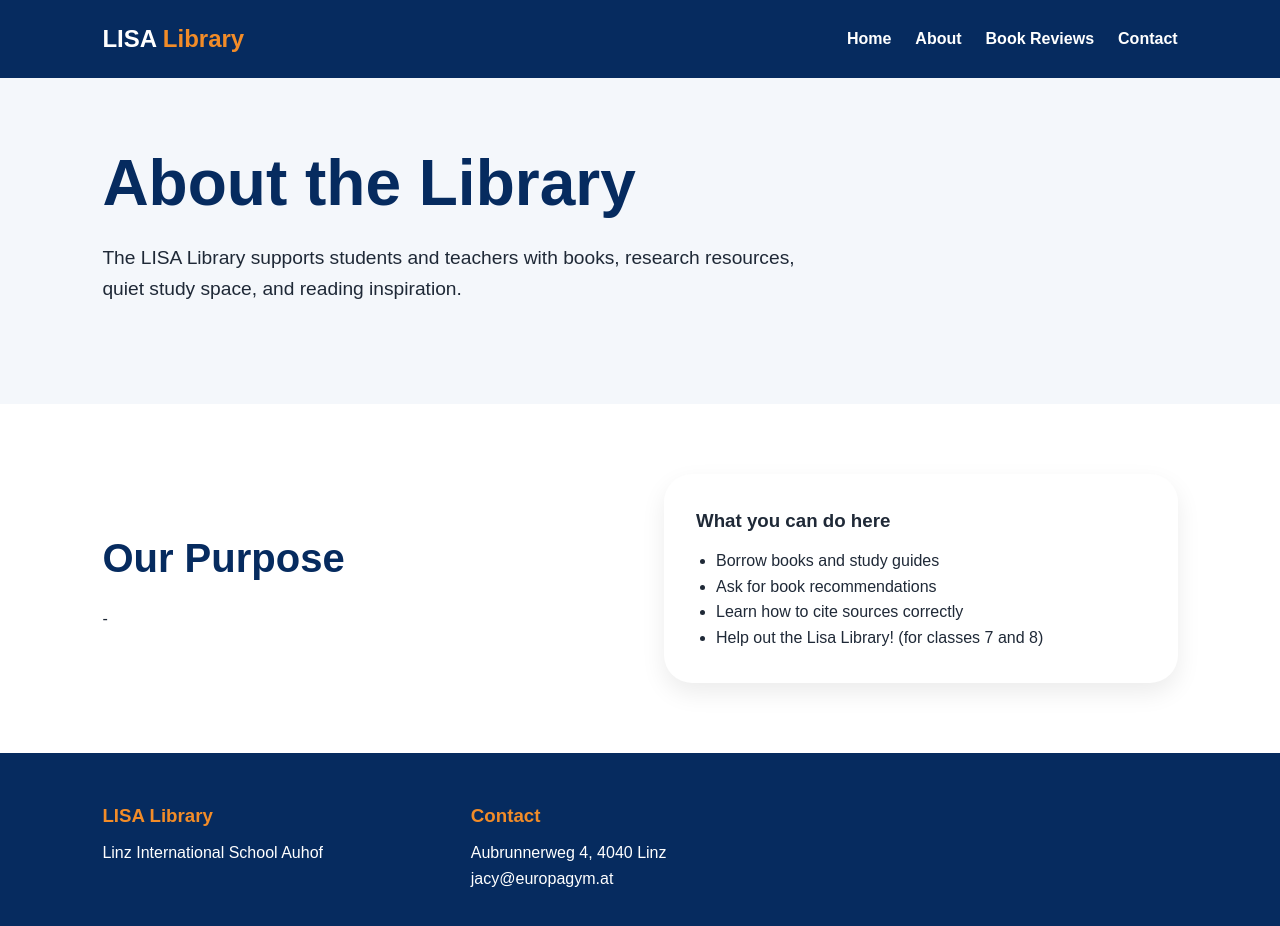
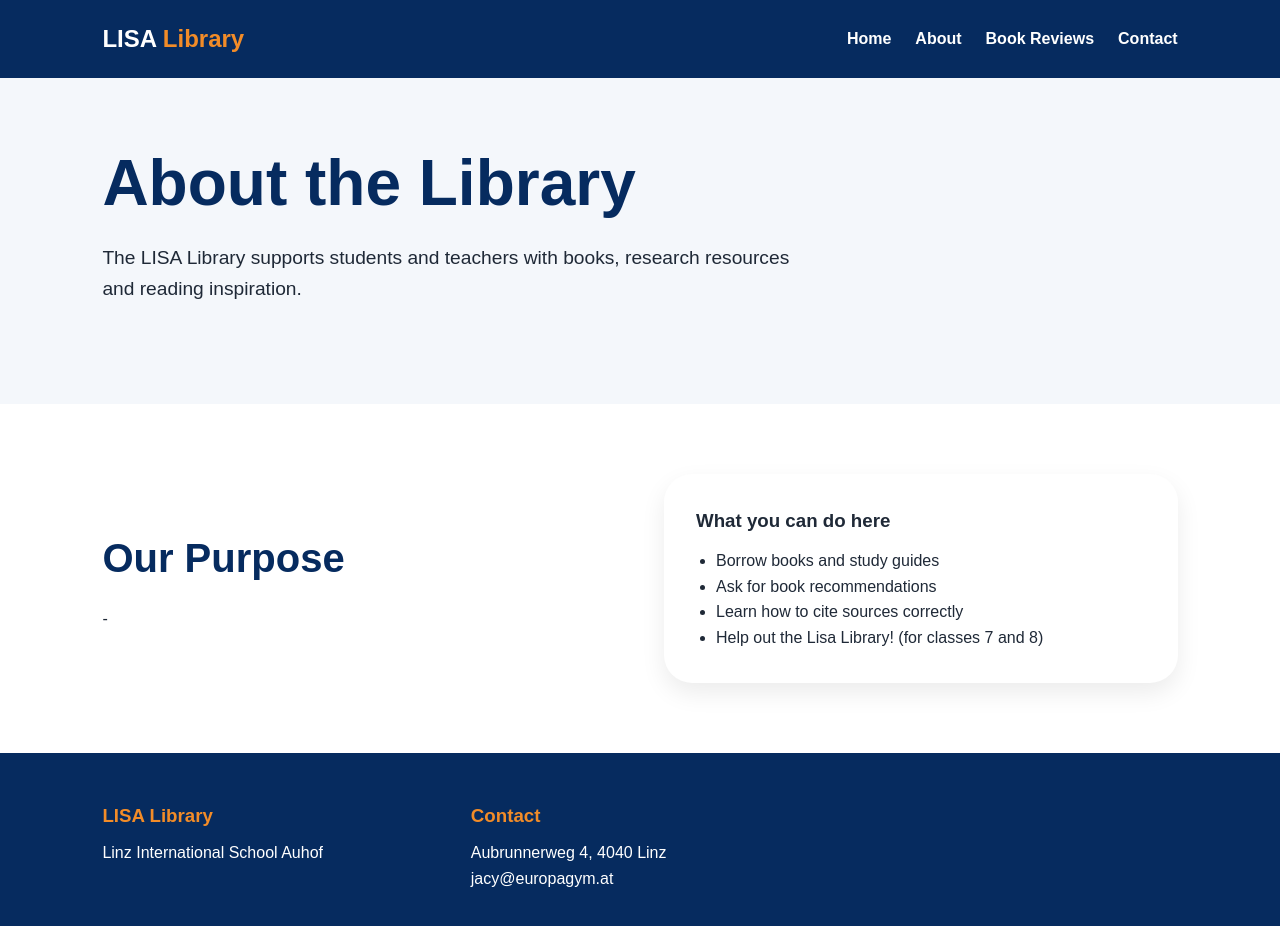
Before and after one commit to Nanilife/lisalibrary, a plain HTML site: page about.html in a window 1280 px wide. Drawn offline with Linux system fonts and the light colour scheme.

Commit message:
removed quiet reading space text from about section

```diff
--- a/about.html
+++ b/about.html
@@ -21,7 +21,7 @@
 
 <header class="page-header">
   <h1>About the Library</h1>
-  <p>The LISA Library supports students and teachers with books, research resources, quiet study space, and reading inspiration.</p>
+  <p>The LISA Library supports students and teachers with books, research resources and reading inspiration.</p>
 </header>
 
 <section>
```
